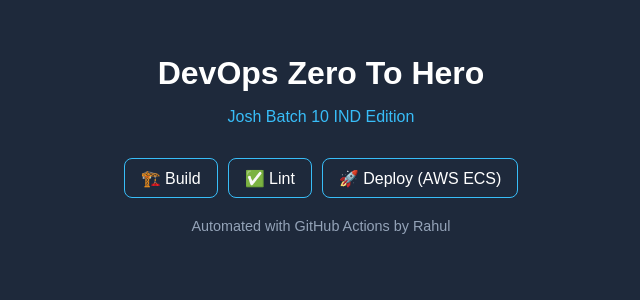
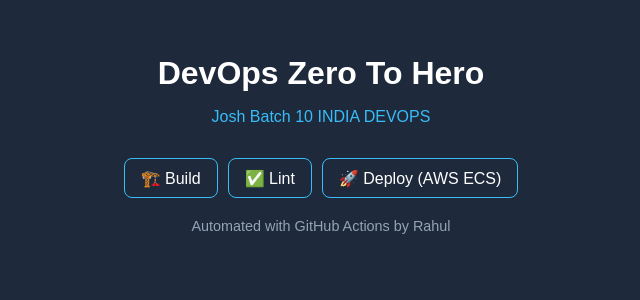
Before and after one commit to srerahul8956/githubactions-ztoh-revision, a Flask app: page / in a window 1280 px wide. Shown: the part 259-559 px from the top of the page, without its empty margins (319-959 px from the left). Run offline with Flask 3, Linux system fonts and the light colour scheme.

Commit message:
minor chnages in UI

```diff
--- a/templates/index.html
+++ b/templates/index.html
@@ -34,7 +34,7 @@ h1{margin-bottom:.5rem}
 
 <div class="box">
     <h1>DevOps Zero To Hero</h1>
-    <p class="badge">Josh Batch 10 IND Edition</p>
+    <p class="badge">Josh Batch 10 INDIA DEVOPS</p>
 
     <div class="pipeline">
         <div class="step">🏗️ Build</div>
```
